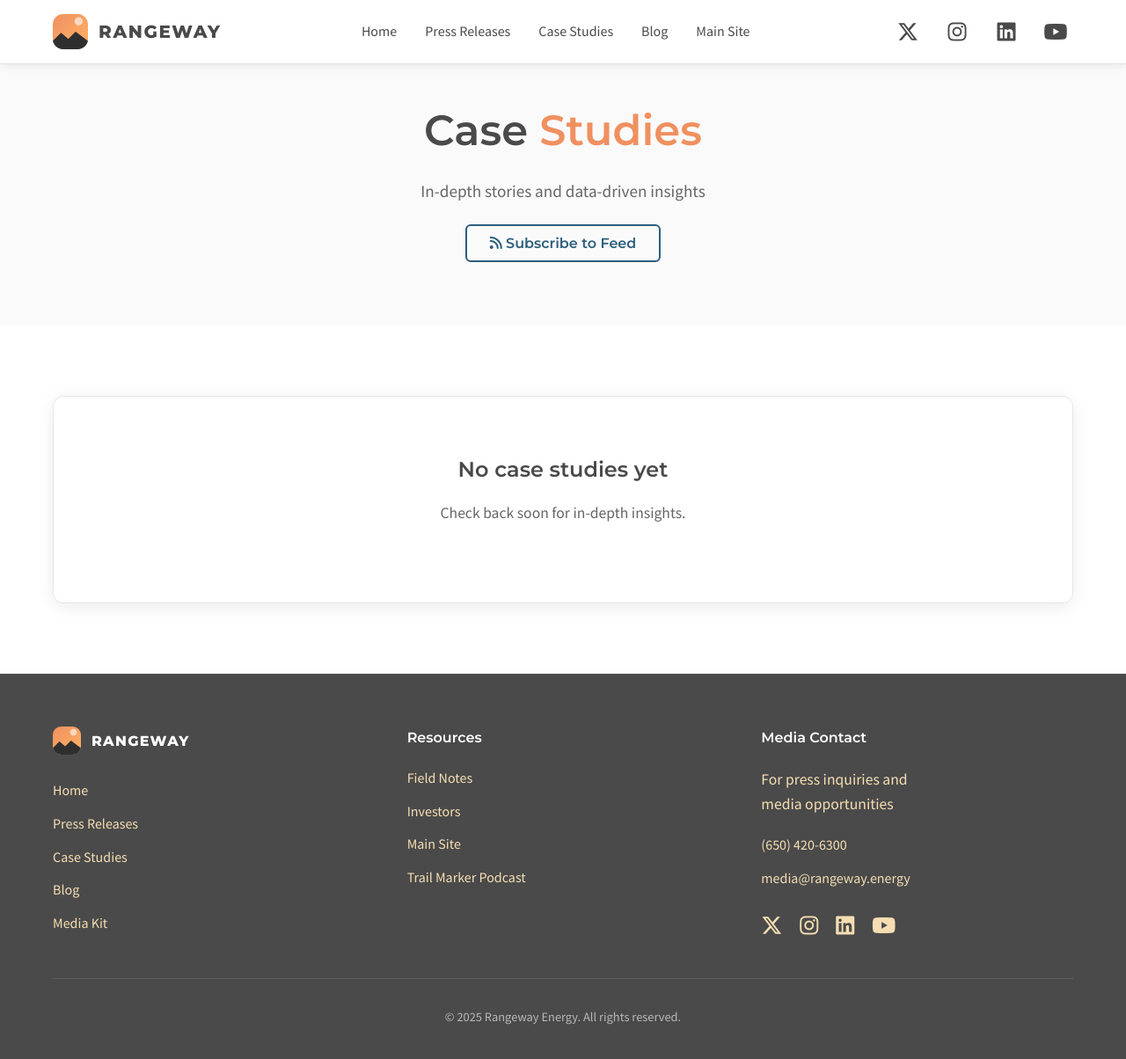
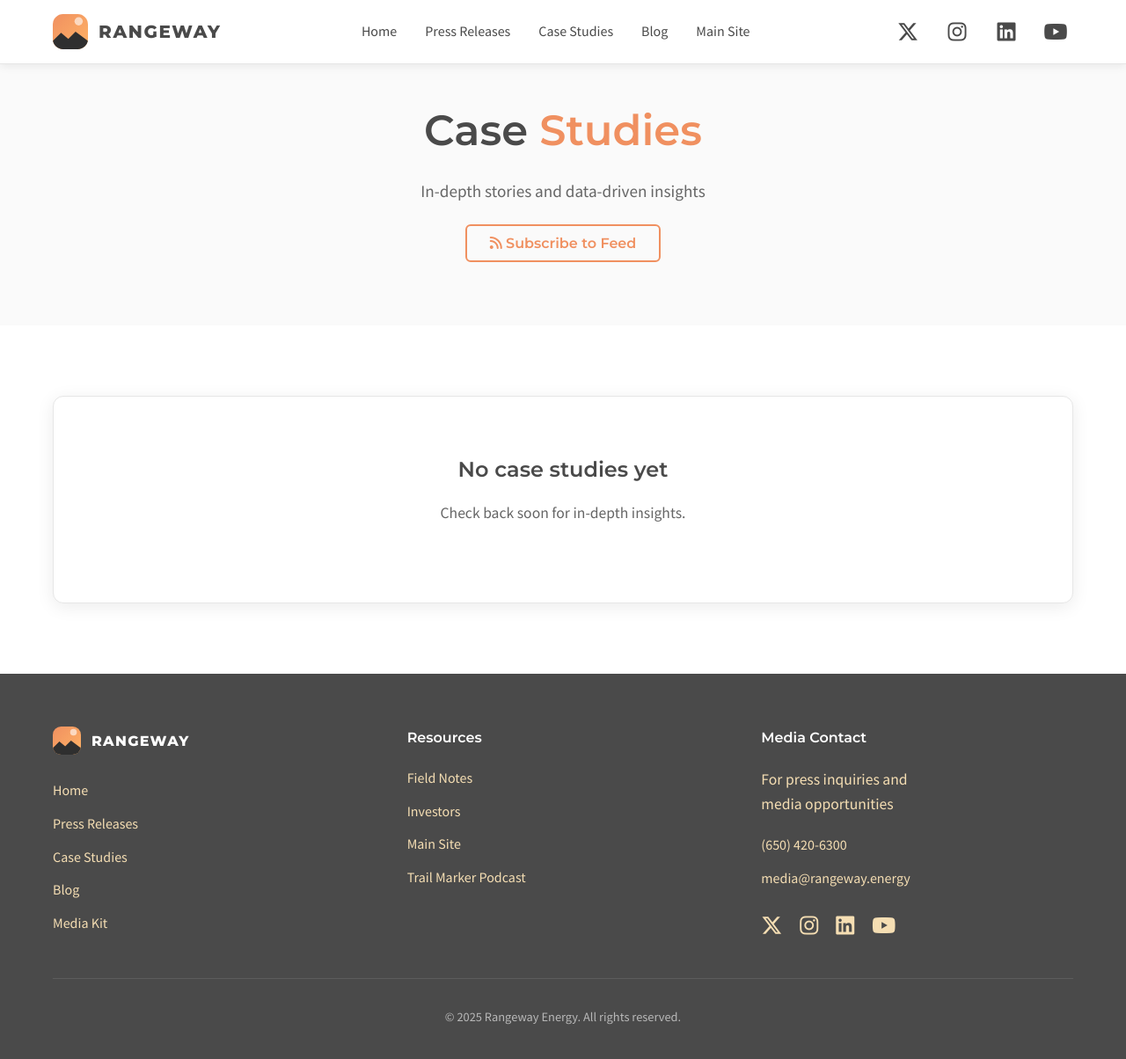
Before and after one commit to ZakWinnick/rangeway-newsroom, a Jekyll site: the page built from case-studies-test.html, in a window 1280 px wide and 1214 px high. Shown: the top 1204 px of the window at 88% size. Built offline with Jekyll 4.4.1, drawn with Linux system fonts in a browser that asks for light colours; a script that is not in the unit is left out.

Commit message:
Change subscribe to feed buttons from ocean deep to sunset coral
Update secondary button styling to use Sunset Coral (#F09060) instead
of Ocean Deep, making RSS feed subscribe buttons more prominent and
aligned with the primary brand color.

Changes:
- Button border and text: Ocean Deep → Sunset Coral
- Hover background: Ocean Deep → Sunset Coral
- Hover shadow: Updated to match coral color (rgba(240, 144, 96, 0.3))

This makes the "Subscribe to Feed" buttons more visually prominent and
creates better brand consistency across the newsroom.

🤖 Generated with [Claude Code](https://claude.com/claude-code)

Co-Authored-By: Claude <noreply@anthropic.com>

```diff
--- a/assets/css/style-main.css
+++ b/assets/css/style-main.css
@@ -436,8 +436,8 @@ p {
 
 .btn-secondary {
     background: transparent;
-    color: var(--ocean-deep);
-    border: 2px solid var(--ocean-deep);
+    color: var(--sunset-coral);
+    border: 2px solid var(--sunset-coral);
     padding: 10px 26px;
     border-radius: 6px;
     font-size: 1rem;
@@ -449,10 +449,10 @@ p {
 }
 
 .btn-secondary:hover {
-    background: var(--ocean-deep);
+    background: var(--sunset-coral);
     color: white;
     transform: translateY(-2px);
-    box-shadow: 0 4px 12px rgba(44, 95, 124, 0.3);
+    box-shadow: 0 4px 12px rgba(240, 144, 96, 0.3);
 }
 
 .btn-large {
```
